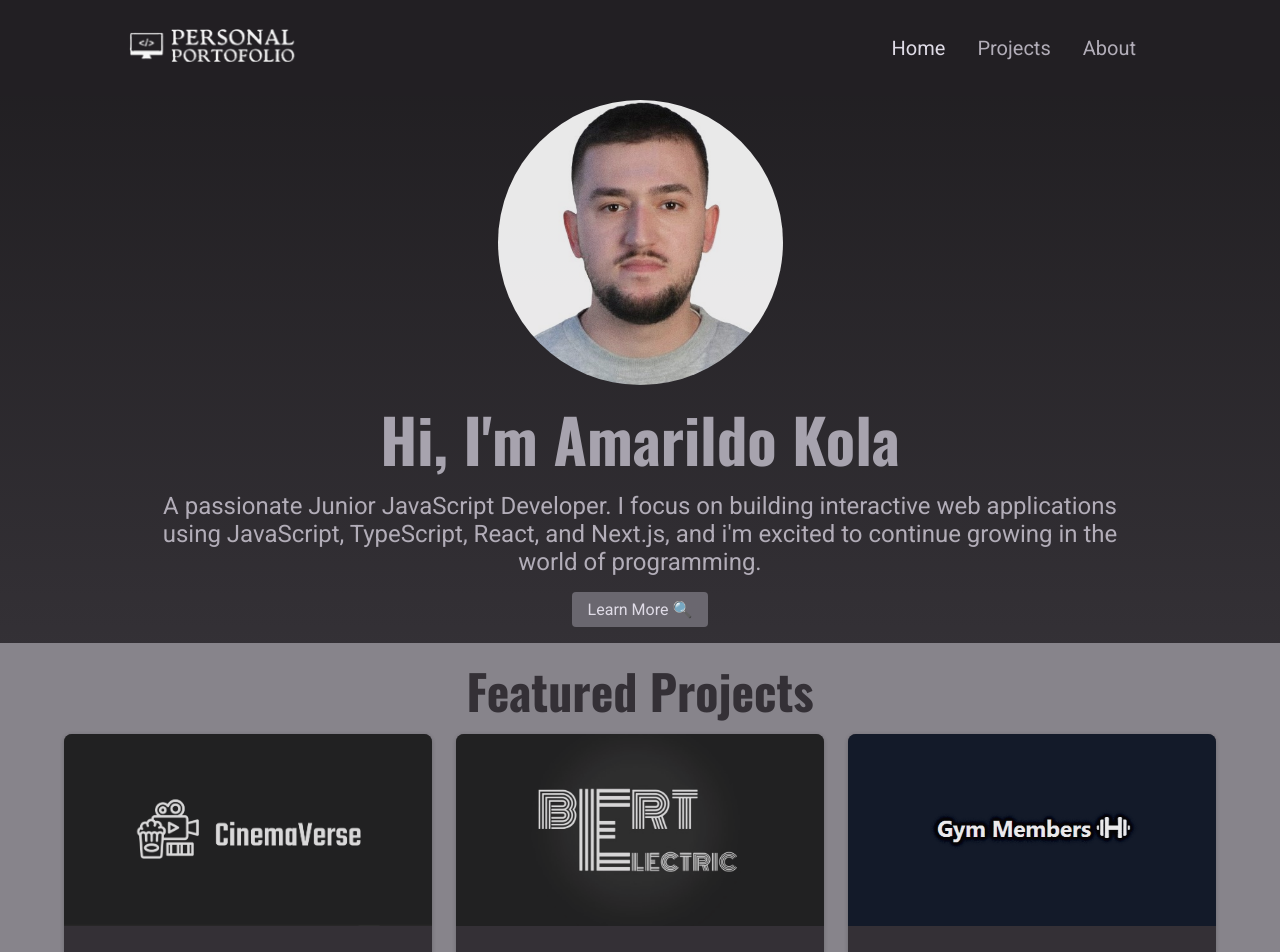
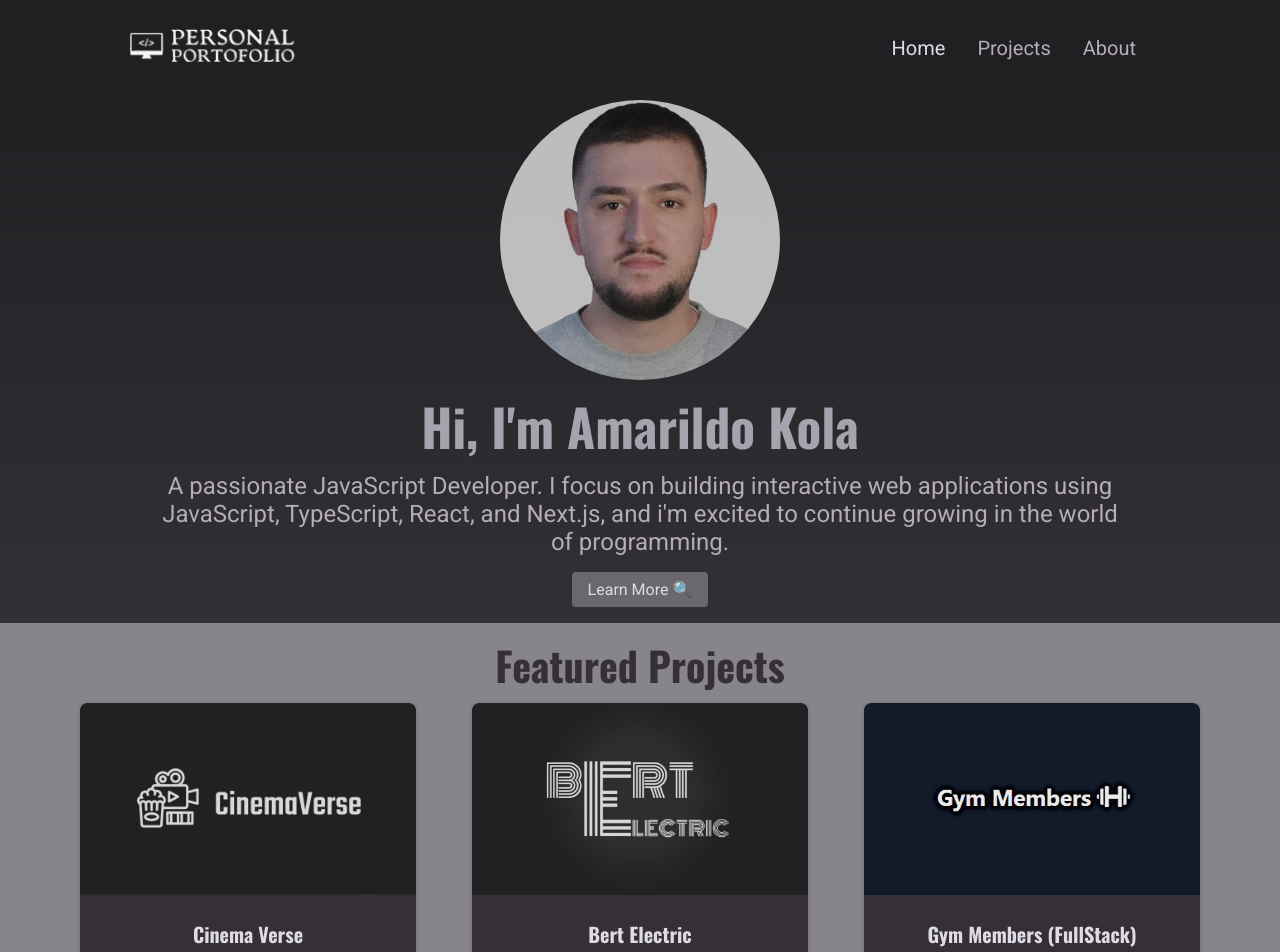
Before and after one commit to Amarildo05/Personal-Portfolio-Website, a React (Vite) app: page / in a window 1280 px wide. Shown: the top 952 px of the page. Built offline with nearby package versions, Linux system fonts and the light colour scheme.

Commit message:
few chanegs

```diff
--- a/src/PagesLayout.css
+++ b/src/PagesLayout.css
@@ -12,6 +12,6 @@
 
 @media (min-width: 768px) {
   .page-layout h2 {
-    font-size: var(--size-12);
+    font-size: var(--size-10);
   }
 }
--- a/src/componenets/about/HeroAbout.jsx
+++ b/src/componenets/about/HeroAbout.jsx
@@ -2,7 +2,7 @@ export default function HeroAbout() {
   return (
     <div>
       <p>
-        Hi, I&apos;m <strong>Amarildo Kola</strong>, a passionate Junior
+        Hi, I&apos;m <strong>Amarildo Kola</strong>, a passionate
         JavaScript Developer. I focus on building interactive web applications
         using <strong>JavaScript</strong>, <strong>TypeScript</strong>,{" "}
         <strong>React</strong>, and <strong>Next.js</strong>.
--- a/src/componenets/homePage/hero/Hero.css
+++ b/src/componenets/homePage/hero/Hero.css
@@ -9,9 +9,9 @@
 }
 
 .image {
-  width: 285px;
-  height: 285px;
-  opacity: 0.9;
+  width: 280px;
+  height: 280px;
+  opacity: 0.7;
   border-radius: 50%;
   overflow: hidden;
   margin: auto;
@@ -25,7 +25,7 @@
 }
 
 .hero h1 {
-  font-size: var(--size-16);
+  font-size: var(--size-14);
   margin: var(--size-2) 0;
   color: var(--color-grey-300);
 }
@@ -62,7 +62,7 @@
   }
 
   .hero h1 {
-    font-size: var(--size-8);
+    font-size: var(--size-7);
   }
 
   .hero p {
--- a/src/componenets/homePage/hero/Hero.jsx
+++ b/src/componenets/homePage/hero/Hero.jsx
@@ -14,7 +14,7 @@ export default function Hero() {
       </div>
       <h1>Hi, I&apos;m Amarildo Kola</h1>
       <p>
-        A passionate Junior JavaScript Developer. I focus on building
+        A passionate JavaScript Developer. I focus on building
         interactive web applications using JavaScript, TypeScript, React, and
         Next.js, and i&apos;m excited to continue growing in the world of
         programming.
--- a/src/componenets/projects/projectCard/ProjectCards.css
+++ b/src/componenets/projects/projectCard/ProjectCards.css
@@ -8,6 +8,7 @@
 }
 
 .project-card {
+  margin: var(--size-4);
   box-shadow: 0 1px 4px rgba(0, 0, 0, 0.2);
   border-radius: var(--size-2);
   background-color: var(--color-grey-800);
@@ -32,7 +33,7 @@
 
 .card-image {
   width: 100%;
-  height: var(--size-50);
+  height: var(--size-45);
   overflow: hidden;
   display: flex; /* Ensure the image covers the container */
   border-top-left-radius: var(--size-2);
--- a/src/index.css
+++ b/src/index.css
@@ -24,12 +24,15 @@ body {
   --size-4: 1rem;
   --size-5: 1.25rem;
   --size-6: 1.5rem;
+  --size-7: 1.7rem;
   --size-8: 2rem;
+  --size-10: 2.5rem;
   --size-12: 3rem;
   --size-14: 3.2rem;
   --size-16: 3.8rem;
   --size-20: 5rem;
   --size-40: 10rem;
+  --size-45: 15rem;
   --size-50: 20rem;
 
   margin: 0;
```
